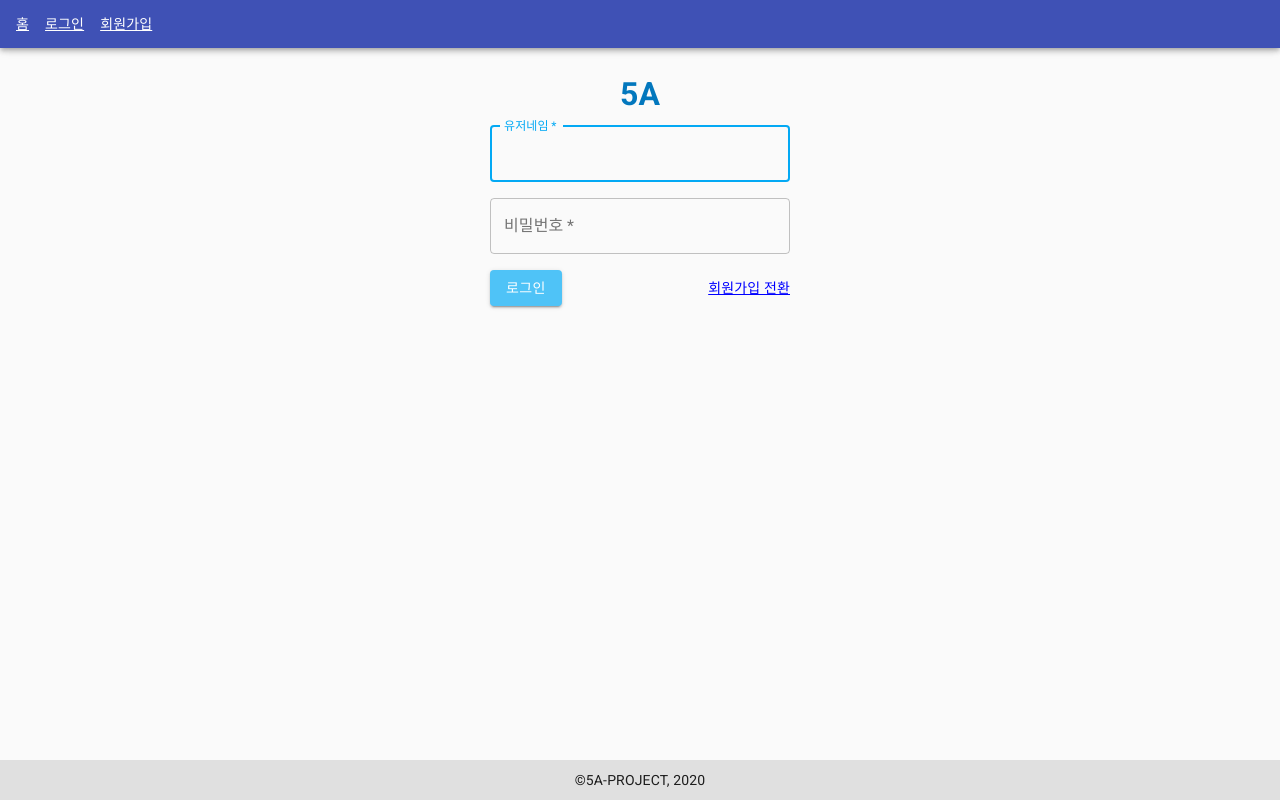
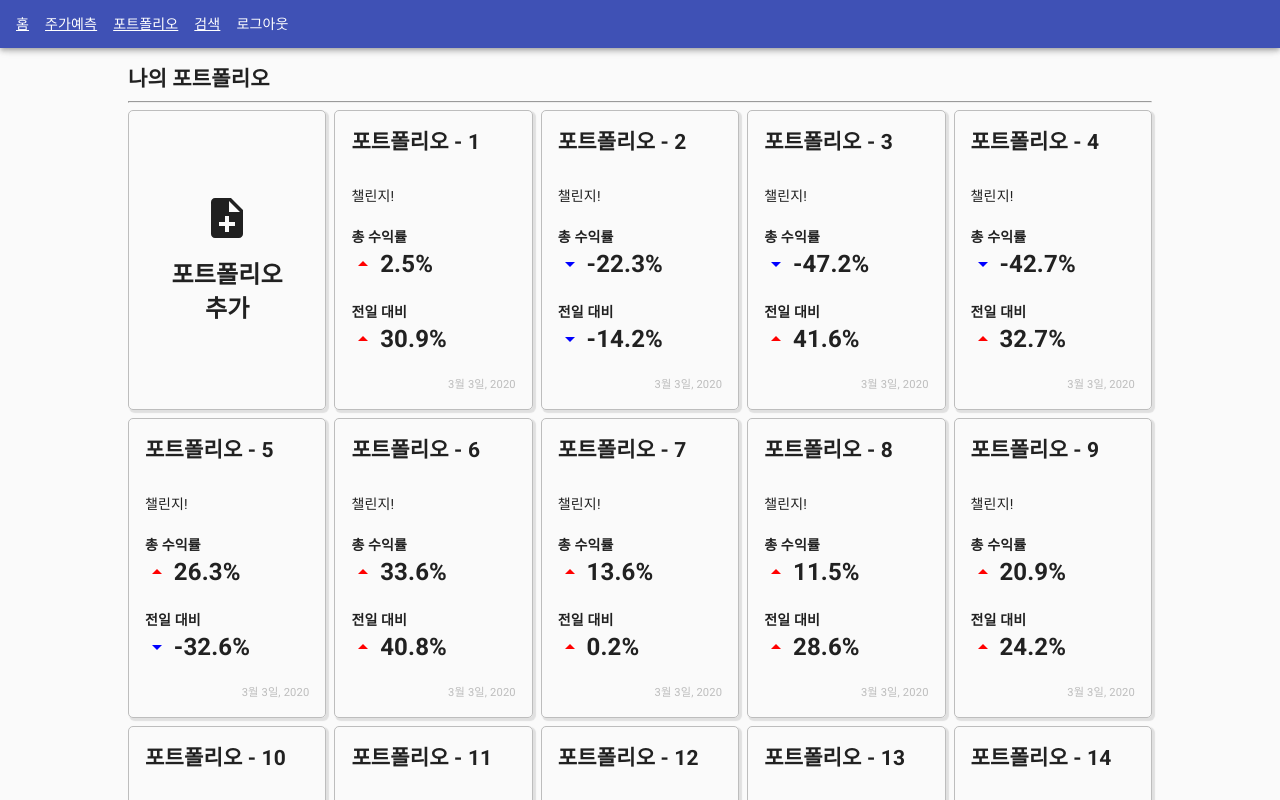
Before and after one commit to 5A-PROJECT/STOCK-GENIE, a React (Create React App) app in the folder frontend/: page /portfolio in a window 1280 px wide. Before the commit this address led to /login. Shown: the top 800 px of the page. Built offline with nearby package versions, Linux system fonts and the light colour scheme.

Commit message:
[+] 포트폴리오 리스트 UI

```diff
--- a/frontend/package.json
+++ b/frontend/package.json
@@ -4,6 +4,7 @@
   "private": true,
   "dependencies": {
     "@material-ui/core": "^4.9.9",
+    "@material-ui/icons": "^4.9.1",
     "@testing-library/jest-dom": "^4.2.4",
     "@testing-library/react": "^9.3.2",
     "@testing-library/user-event": "^7.1.2",
--- /dev/null
+++ b/frontend/src/molecules/ReturnRatio/index.js
@@ -0,0 +1,59 @@
+import React from 'react';
+import PropTypes from 'prop-types';
+import ArrowDropUpIcon from '@material-ui/icons/ArrowDropUp';
+import ArrowDropDownIcon from '@material-ui/icons/ArrowDropDown';
+// import TrendingDownIcon from '@material-ui/icons/TrendingDown';
+// import TrendingUpIcon from '@material-ui/icons/TrendingUp';
+import styled from 'styled-components';
+import { StylesProvider } from '@material-ui/core';
+
+const UpIcon = styled(ArrowDropUpIcon)`
+  color: red;
+  font-size: ${(props) => props.size};
+`;
+
+const DownIcon = styled(ArrowDropDownIcon)`
+  color: blue;
+  font-size: ${(props) => props.size};
+`;
+
+const ReturnRatioWrapper = styled.div`
+  display: flex;
+  align-items: center;
+  font-weight: bold;
+`;
+
+const Ratio = styled.span`
+  font-size: ${(props) => props.fontSize};
+  margin-left: 0.3rem;
+`;
+
+function ReturnRatio({ ratio, fontSize = '1.5rem', iconSize = '1.5rem' }) {
+  /* // -뗄려면 이거 쓰셈
+    const getPositive = (profit) => {
+    if (profit < 0) {
+      return -profit;
+    }
+    return profit;
+  };
+
+  const positiveRatio = useMemo(() => getPositive(ratio), [ratio]);
+  */
+
+  return (
+    <ReturnRatioWrapper>
+      <StylesProvider injectFirst>
+        {ratio > 0 ? <UpIcon size={iconSize} /> : <DownIcon size={iconSize} />}
+      </StylesProvider>
+      <Ratio fontSize={fontSize}>{ratio}%</Ratio>
+    </ReturnRatioWrapper>
+  );
+}
+
+ReturnRatio.propTypes = {
+  ratio: PropTypes.string.isRequired,
+  fontSize: PropTypes.string,
+  iconSize: PropTypes.string,
+};
+
+export default ReturnRatio;
--- a/frontend/src/organisms/CustomFooter/index.js
+++ b/frontend/src/organisms/CustomFooter/index.js
@@ -2,7 +2,8 @@ import React from 'react';
 import styled from 'styled-components';
 
 const FooterWrapper = styled.footer`
-  height: 40px;
+  margin-top: 1rem;
+  padding: 0.8rem 0;
   display: flex;
   justify-content: center;
   align-items: center;
--- /dev/null
+++ b/frontend/src/pages/portfolio/PortfolioSection/PorfolioListItem/index.js
@@ -0,0 +1,46 @@
+import React from 'react';
+import PortfolioCard from '../PortfolioCard';
+import styled from 'styled-components';
+import { colors } from '@material-ui/core';
+import ReturnRatio from '../../../../molecules/ReturnRatio';
+
+const ItemWrapper = styled.div`
+  height: 100%;
+  display: flex;
+  flex-direction: column;
+  justify-content: space-between;
+  h2 {
+    margin-bottom: 0.5rem;
+  }
+
+  .date {
+    align-self: flex-end;
+    color: ${colors.grey[400]};
+    font-size: 0.7rem;
+  }
+`;
+
+function PortfolioListItem(props) {
+  const { name, profit, date } = props.portfolio;
+
+  return (
+    <PortfolioCard>
+      <ItemWrapper>
+        <h2 className="name">{name}</h2>
+        <span>챌린지!</span>
+        <div>
+          <h4>총 수익률 </h4>
+          <ReturnRatio ratio={profit.now} />
+        </div>
+        <div>
+          <h4>전일 대비 </h4>
+          <ReturnRatio ratio={profit.prev} />
+        </div>
+
+        <div className="date">{date}</div>
+      </ItemWrapper>
+    </PortfolioCard>
+  );
+}
+
+export default PortfolioListItem;
--- /dev/null
+++ b/frontend/src/pages/portfolio/PortfolioSection/PortfolioAddModal/index.js
@@ -0,0 +1,45 @@
+import React from 'react';
+import PorfolioCard from '../PortfolioCard';
+import styled from 'styled-components';
+import NoteAddIcon from '@material-ui/icons/NoteAdd';
+import { StylesProvider } from '@material-ui/core';
+
+const ModalWrapper = styled.div`
+  height: 100%;
+  display: flex;
+  flex-direction: column;
+  justify-content: center;
+  align-items: center;
+`;
+
+const AddIcon = styled(NoteAddIcon)`
+  /* color: red; */
+  font-size: 3rem;
+`;
+
+const Texts = styled.div`
+  margin-top: 1rem;
+  display: flex;
+  align-items: center;
+  flex-direction: column;
+  font-size: 1.5rem;
+  font-weight: bold;
+`;
+
+function PortfolioAddModal(props) {
+  return (
+    <PorfolioCard>
+      <ModalWrapper>
+        <StylesProvider injectFirst>
+          <AddIcon />
+        </StylesProvider>
+        <Texts>
+          <span>포트폴리오</span>
+          <span>추가</span>
+        </Texts>
+      </ModalWrapper>
+    </PorfolioCard>
+  );
+}
+
+export default PortfolioAddModal;
--- /dev/null
+++ b/frontend/src/pages/portfolio/PortfolioSection/PortfolioCard/index.js
@@ -0,0 +1,23 @@
+import React from 'react';
+import styled from 'styled-components';
+import { colors } from '@material-ui/core';
+
+const PortFolioCardWrapper = styled.article`
+  height: 300px;
+  border: 1px solid ${colors.grey[400]};
+  border-radius: 5px;
+  padding: 1rem;
+  box-shadow: 2px 2px 1px 1px ${colors.grey[300]};
+  cursor: pointer;
+  :hover {
+    transition-duration: 0.3s;
+    background-color: ${colors.grey[300]};
+    transform: scale(1.05);
+  }
+`;
+
+function PorfolioCard({ children }) {
+  return <PortFolioCardWrapper>{children}</PortFolioCardWrapper>;
+}
+
+export default PorfolioCard;
--- /dev/null
+++ b/frontend/src/pages/portfolio/PortfolioSection/PortfolioList/index.js
@@ -0,0 +1,52 @@
+import React, { useEffect, useState } from 'react';
+import PortfolioListItem from '../PorfolioListItem';
+import styled from 'styled-components';
+import PortfolioAddModal from '../PortfolioAddModal';
+
+const ListWrapper = styled.div`
+  display: grid;
+  grid-template-columns: repeat(5, 1fr);
+  grid-gap: 0.5rem;
+  @media (max-width: 1024px) {
+    grid-template-columns: repeat(4, 1fr);
+  }
+  @media (max-width: 768px) {
+    grid-template-columns: repeat(3, 1fr);
+  }
+  @media (max-width: 400px) {
+    grid-template-columns: repeat(1, 1fr);
+  }
+`;
+
+function PortfolioList(props) {
+  // TODO: 나중에 스토어 + API 요청으로 뺄것
+  const [portfolios, setPortfolios] = useState([]);
+  useEffect(() => {
+    let sampleDatas = [];
+    const now = new Date();
+    for (let i = 1; i < 20; i++) {
+      sampleDatas.push({
+        id: i, // 고유 아이디
+        name: `포트폴리오 - ${i}`, // 포폴 제목
+        profit: {
+          now: ((Math.random() - 0.5) * 100).toFixed(1), //수익률
+          prev: ((Math.random() - 0.5) * 100).toFixed(1), // 전날
+        },
+        date: `${now.getMonth()}월 ${now.getDate()}일, ${now.getFullYear()}`,
+      });
+    }
+
+    setPortfolios(sampleDatas);
+  }, []);
+
+  return (
+    <ListWrapper>
+      <PortfolioAddModal />
+      {portfolios.map((portfolio) => (
+        <PortfolioListItem key={portfolio.id} portfolio={portfolio} />
+      ))}
+    </ListWrapper>
+  );
+}
+
+export default PortfolioList;
--- /dev/null
+++ b/frontend/src/pages/portfolio/PortfolioSection/index.js
@@ -0,0 +1,12 @@
+import React from 'react';
+import PortfolioList from './PortfolioList';
+
+function PortfolioSection(props) {
+  return (
+    <section>
+      <PortfolioList />
+    </section>
+  );
+}
+
+export default PortfolioSection;
--- a/frontend/src/pages/portfolio/index.js
+++ b/frontend/src/pages/portfolio/index.js
@@ -2,6 +2,7 @@ import React from 'react';
 import styled from 'styled-components';
 import AccessProtection from '../../molecules/AccessProtection';
 import PortfolioHeader from './PortfolioHeader';
+import PortfolioSection from './PortfolioSection';
 
 const PortFolioPageWrapper = styled.div`
   max-width: ${({ theme }) => theme.width.page};
@@ -13,6 +14,7 @@ function PortFolioPage(props) {
     <AccessProtection authed={true} redirectPath={'/login'}>
       <PortFolioPageWrapper>
         <PortfolioHeader />
+        <PortfolioSection />
       </PortFolioPageWrapper>
     </AccessProtection>
   );
--- a/frontend/src/stores/auth/AuthStore.js
+++ b/frontend/src/stores/auth/AuthStore.js
@@ -3,7 +3,7 @@ import AuthRepository from '../../repositories/auth/AuthRepository';
 
 export default class AuthStore {
   // 로그인 여부
-  isLoggedIn = false;
+  isLoggedIn = true;
 
   // AuthLoading
   loading = false;
```
Also changed, not shown: 2 other files (tests, documents, lock files or other folders).
